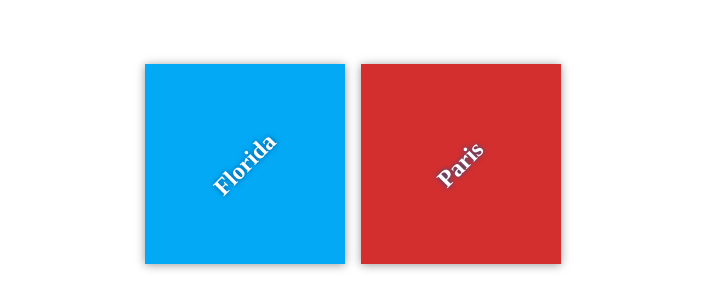
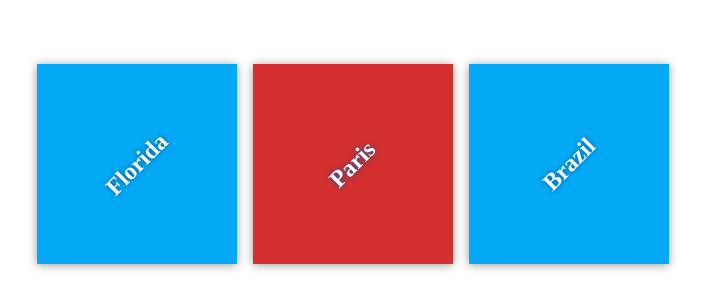
Before and after one commit to brunoteixeiralc/udacity-github, a plain HTML site: page index.html in a window 1280 px wide. Shown: the part 236-544 px from the top of the page, without its empty margins (287-992 px from the left). Drawn offline with Linux system fonts and the light colour scheme; files that its build step writes are made by us from their sources.

Commit message:
Update index.html

```diff
--- a/index.html
+++ b/index.html
@@ -17,6 +17,11 @@
             <div class="destination" id="paris">
                 <h2>Paris</h2>
             </div>
+
+             <div class="destination" id="brazil">
+                <h2>Brazil</h2>
+            </div>
+
         </div>
     </div>
 
```
